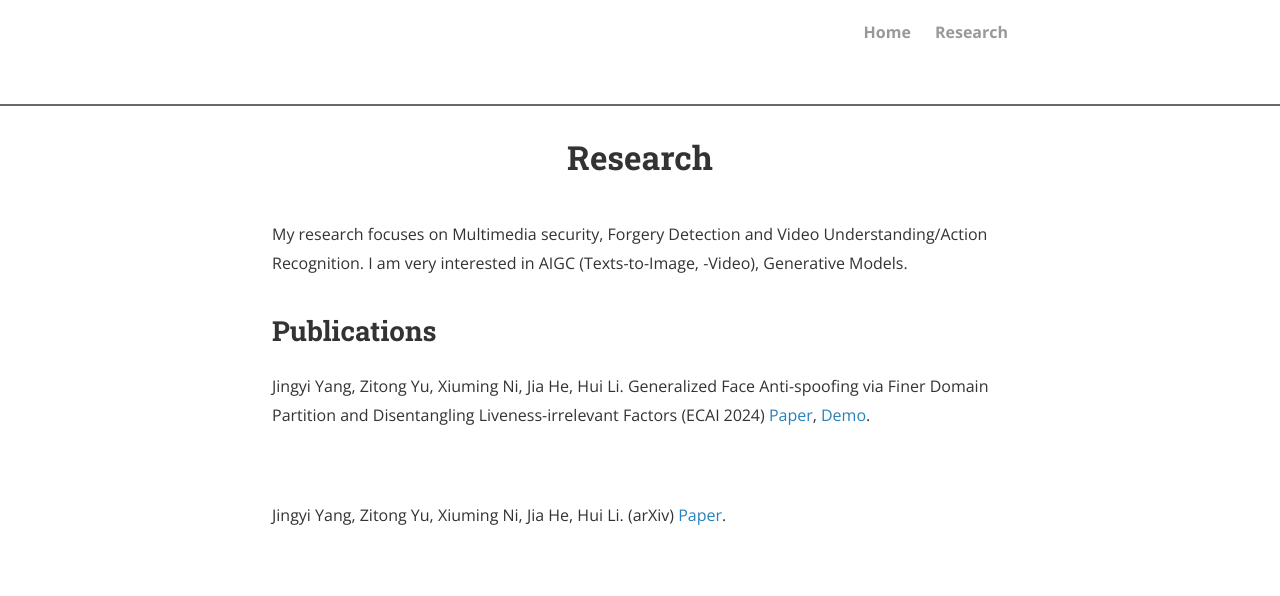
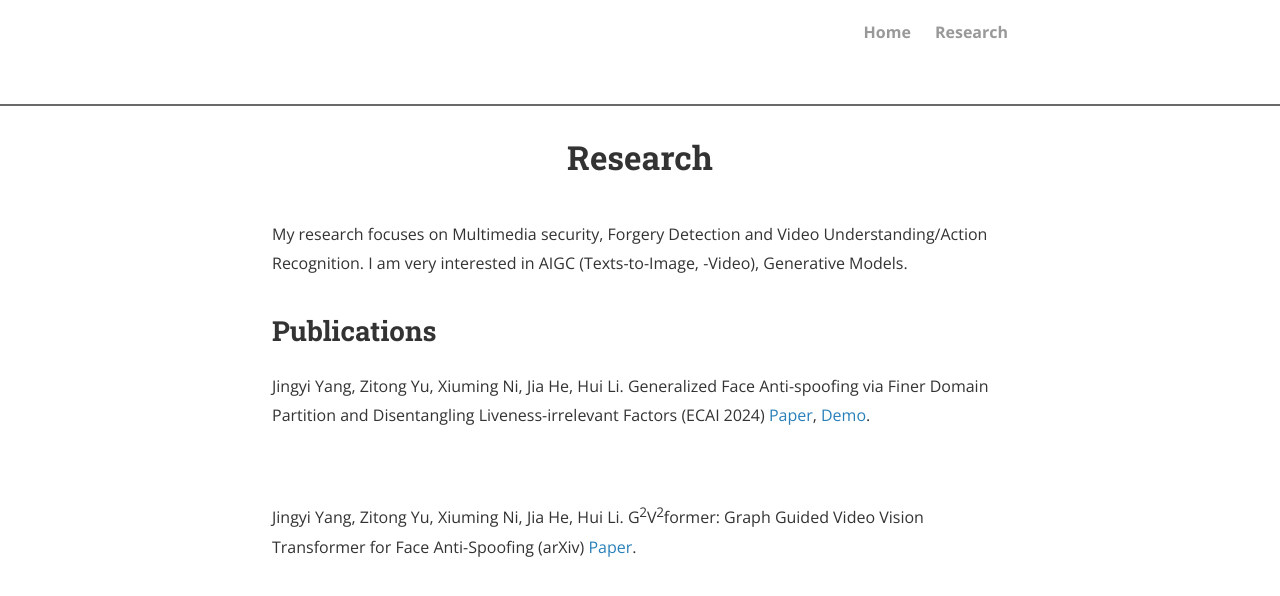
Before and after one commit to yjyddq/yjyddq.github.io, a Jekyll site: the page built from research.html, in a window 1280 px wide. Shown: the top 596 px of the page. Built offline with Jekyll 4.4.1, drawn with Linux system fonts in a browser that asks for light colours; nearby versions of some CDN libraries; comment, search, counter and statistics services are not loaded; a style sheet for code colours, icons or effects is not loaded.

Commit message:
Update research.html

```diff
--- a/research.html
+++ b/research.html
@@ -11,5 +11,5 @@ My research focuses on Multimedia security, Forgery Detection and Video Understa
 <p>Jingyi Yang, Zitong Yu, Xiuming Ni, Jia He, Hui Li. Generalized Face Anti-spoofing via Finer Domain Partition and Disentangling Liveness-irrelevant Factors (ECAI 2024) <a href="https://arxiv.org/abs/2407.08243" target="_self">Paper</a>, <a href="https://yjyddq.github.io/fas.mp4" target="_self">Demo</a>.</p>
 <br><br>
 
-<p>Jingyi Yang, Zitong Yu, Xiuming Ni, Jia He, Hui Li. (arXiv) <a href="https://arxiv.org/abs/2408.0767" target="_self">Paper</a>.</p>
+<p>Jingyi Yang, Zitong Yu, Xiuming Ni, Jia He, Hui Li. G<sup>2</sup>V<sup>2</sup>former: Graph Guided Video Vision Transformer for Face Anti-Spoofing (arXiv) <a href="https://arxiv.org/abs/2408.0767" target="_self">Paper</a>.</p>
 <br><br>
```
